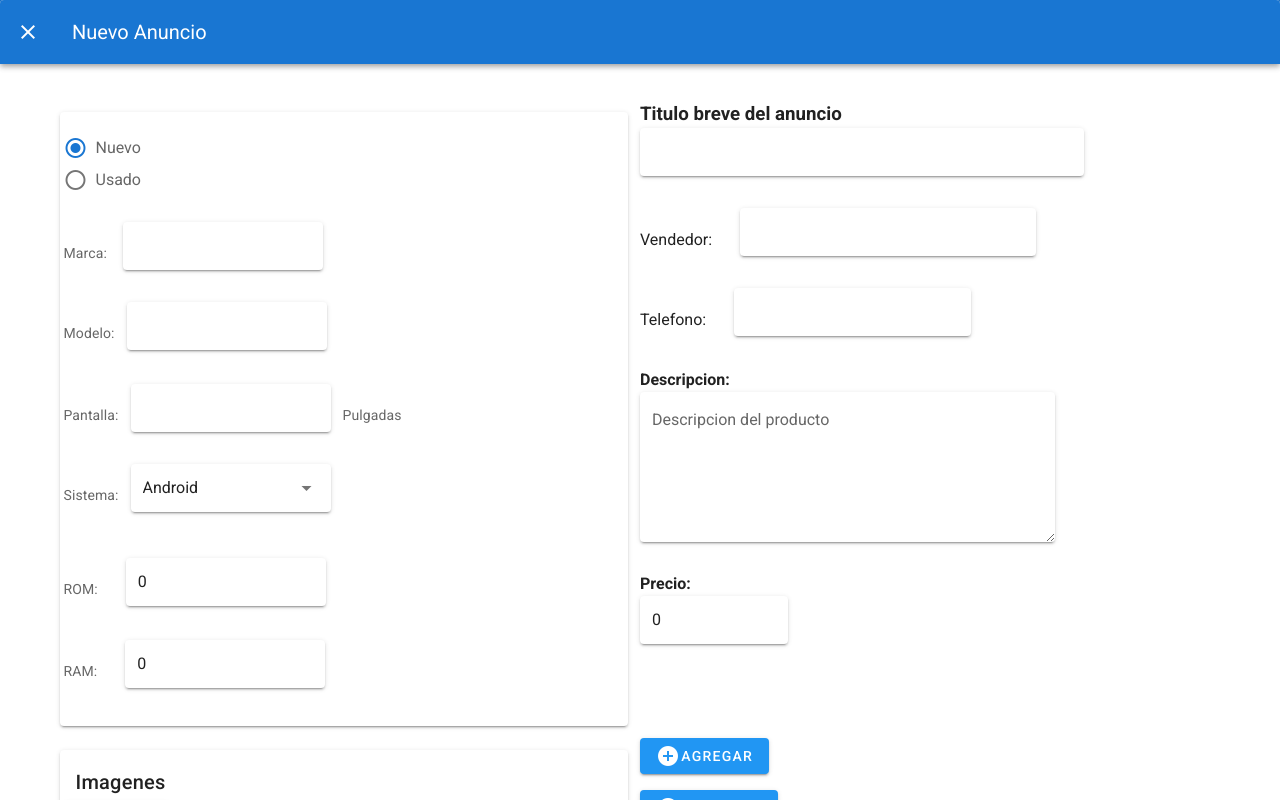
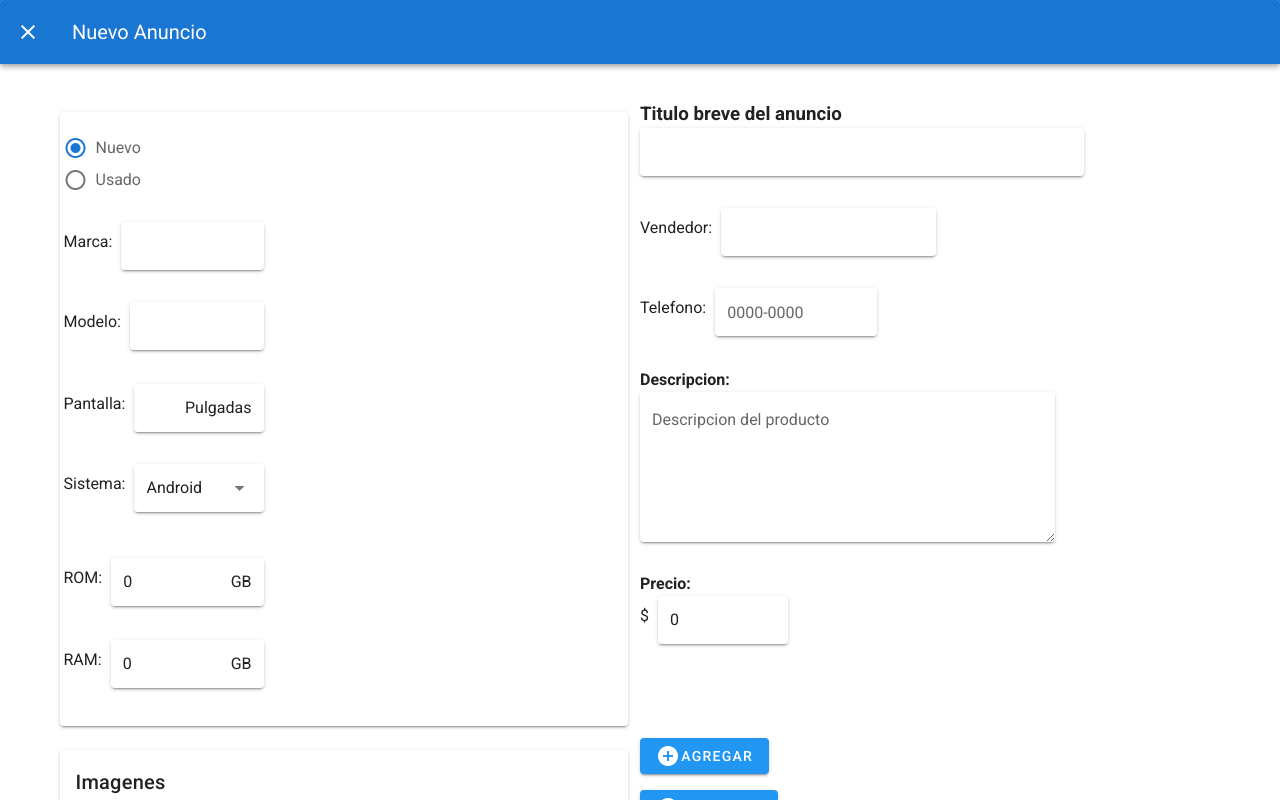
Before and after one commit to PM18008-ues/fpi2021_final, a Vue app: page / in a window 1280 px wide. Both pictures are taken after a click on the button 1172 px from the left and 32 px from the top of the page. Shown: the top 800 px of the page. Built offline with nearby package versions, Linux system fonts and the light colour scheme; what vuefire would draw is missing.

Commit message:
searchbar funcional
se creo el metodo para buscar productos por titulo usando la searchbar

```diff
--- a/src/App.vue
+++ b/src/App.vue
@@ -1,8 +1,8 @@
 <template>
   <v-app>
-    <NavBar />
+    <NavBar @busqueda="newCad = $event" />
     <v-main>
-      <router-view />
+      <router-view :busqueda="newCad" />
     </v-main>
   </v-app>
 </template>
@@ -14,8 +14,11 @@ export default {
   components: {
     NavBar,
   },
-  data: () => ({
+  data() {
     //
-  }),
+    return {
+      newCad: "",
+    };
+  },
 };
 </script>
--- a/src/components/Modal.vue
+++ b/src/components/Modal.vue
@@ -28,54 +28,51 @@
                     </v-radio-group>
                   </v-row>
                   <v-row class="pb-8">
-                    <label class="pr-4 pt-5">Marca:</label>
                     <v-text-field
                       style="max-width: 200px"
                       :rules="rules"
                       hide-details="auto"
                       solo
                       v-model="marca"
-                    ></v-text-field>
+                      ><label slot="prepend">Marca:</label>
+                    </v-text-field>
                   </v-row>
                   <v-row class="pb-1">
-                    <label class="pr-3 pt-5">Modelo:</label>
-                    <v-text-field style="max-width: 200px" solo></v-text-field>
+                    <v-text-field style="max-width: 200px" solo
+                      ><label slot="prepend">Modelo:</label>
+                    </v-text-field>
                   </v-row>
                   <v-row class="pb-8">
-                    <label class="pr-3 pt-5">Pantalla:</label>
                     <v-text-field
                       style="max-width: 200px"
                       :rules="rules"
                       hide-details="auto"
                       solo
                       v-model="modelo"
-                    ></v-text-field>
-                    <label class="pl-3 pt-5">Pulgadas</label>
+                      ><label slot="prepend">Pantalla:</label
+                      ><label slot="append">Pulgadas</label>
+                    </v-text-field>
                   </v-row>
                   <v-row class="pb-4">
-                    <label class="pr-3 pt-5">Sistema:</label>
                     <v-select
                       :items="sistemas"
                       style="max-width: 200px"
                       solo
                       v-model="sistema"
-                    ></v-select>
+                      ><label slot="prepend">Sistema:</label>
+                    </v-select>
                   </v-row>
                   <v-row class="pb-1">
-                    <label class="pr-7 pt-5">ROM:</label>
-                    <v-text-field
-                      style="max-width: 200px"
-                      solo
-                      v-model="rom"
-                    ></v-text-field>
+                    <v-text-field style="max-width: 200px" solo v-model="rom"
+                      ><label slot="prepend">ROM:</label>
+                      <label slot="append">GB</label>
+                    </v-text-field>
                   </v-row>
                   <v-row class="pb-1">
-                    <label class="pr-7 pt-5">RAM:</label>
-                    <v-text-field
-                      style="max-width: 200px"
-                      solo
-                      v-model="ram"
-                    ></v-text-field>
+                    <v-text-field style="max-width: 200px" solo v-model="ram">
+                      <label slot="prepend">RAM:</label
+                      ><label slot="append">GB</label>
+                    </v-text-field>
                   </v-row>
                 </v-card-text>
               </v-card>
@@ -99,25 +96,26 @@
               </v-row>
               <!-- Input vendedor -->
               <v-row class="pb-8">
-                <label class="pr-7 pt-5">Vendedor:</label>
                 <v-text-field
                   style="max-width: 50%"
                   :rules="rules"
                   hide-details="auto"
                   solo
                   v-model="vendedor"
-                ></v-text-field>
+                  ><label slot="prepend">Vendedor:</label>
+                </v-text-field>
               </v-row>
               <!-- input telefono -->
               <v-row class="pb-8">
-                <label class="pr-7 pt-5">Telefono:</label>
                 <v-text-field
                   style="max-width: 40%"
                   :rules="rules"
                   hide-details="auto"
+                  label="0000-0000"
                   solo
                   v-model="telefono"
-                ></v-text-field>
+                  ><label slot="prepend">Telefono:</label>
+                </v-text-field>
               </v-row>
               <!-- textarea descripcion -->
               <v-row>
@@ -145,7 +143,9 @@
                   label="$00.00"
                   solo
                   v-model="precio"
-                ></v-text-field>
+                >
+                  <label slot="prepend">$</label>
+                </v-text-field>
               </v-row>
             </v-col>
           </v-row>
--- a/src/components/Navbar.vue
+++ b/src/components/Navbar.vue
@@ -10,11 +10,12 @@
         ></v-toolbar-title
       >
 
-      <v-btn icon>
+      <v-btn icon @click="buscar">
         <v-icon class="pl-6">mdi-magnify</v-icon>
       </v-btn>
       <v-text-field
         label="Search"
+        v-model="cadena"
         solo-inverted
         hide-details
         class="pl-10 pr-10 ml-4"
@@ -35,12 +36,24 @@
 <script>
 import Modal from "./Modal.vue";
 export default {
+  data() {
+    return {
+      // cadena de busqueda
+      cadena: "",
+    };
+  },
   components: { Modal },
 
   methods: {
     openModal() {
       this.$refs.modal.dialog = true;
+      console.log(this.cadena);
     }, //executing the show method of child
+
+    // mando el valor de la cadena al Padre
+    buscar() {
+      this.$emit("busqueda", this.cadena);
+    },
   },
 };
 </script>
--- a/src/views/Home.vue
+++ b/src/views/Home.vue
@@ -164,7 +164,7 @@
           <!-- productos de la pagina -->
           <v-col
             lg="3"
-            v-for="(producto, key) in orderarProductos"
+            v-for="(producto, key) in buscarProductos"
             :key="key"
             v-show="switch1 === producto.nuevo"
           >
@@ -208,6 +208,7 @@
             </v-select>
           </v-col>
         </v-row>
+        <v-btn @click="buscarProducto">cadena</v-btn>
       </v-col>
     </v-row>
   </v-container>
@@ -218,6 +219,7 @@ import { db } from "../db";
 
 export default {
   name: "Home",
+
   data() {
     return {
       // switch de nuevo producto
@@ -260,6 +262,7 @@ export default {
   },
 
   methods: {},
+  props: ["busqueda"],
   computed: {
     // filtro por categorias
     selectedItems: function () {
@@ -303,7 +306,7 @@ export default {
 
     // ordenar Productos
     orderarProductos: function () {
-      let copia = this.selectedItems;
+      let copia = this.selectedItems.slice();
       // precio Asc
       if (this.radioGroup === 1 && this.opcion === "precio") {
         return copia.sort((a, b) => {
@@ -398,6 +401,20 @@ export default {
         return copia;
       }
     },
+    buscarProductos: function () {
+      if (this.busqueda.length === 0) {
+        return this.orderarProductos.slice();
+      } else {
+        return this.productos.filter((item) => {
+          let x = item.titulo
+            .toLowerCase()
+            .indexOf(this.busqueda.toLowerCase());
+          return x >= 0;
+        });
+      }
+      // console.log(this.busqueda);
+      // return "";
+    },
   },
 
   firestore: {
@@ -405,4 +422,3 @@ export default {
   },
 };
 </script>
-/
```
